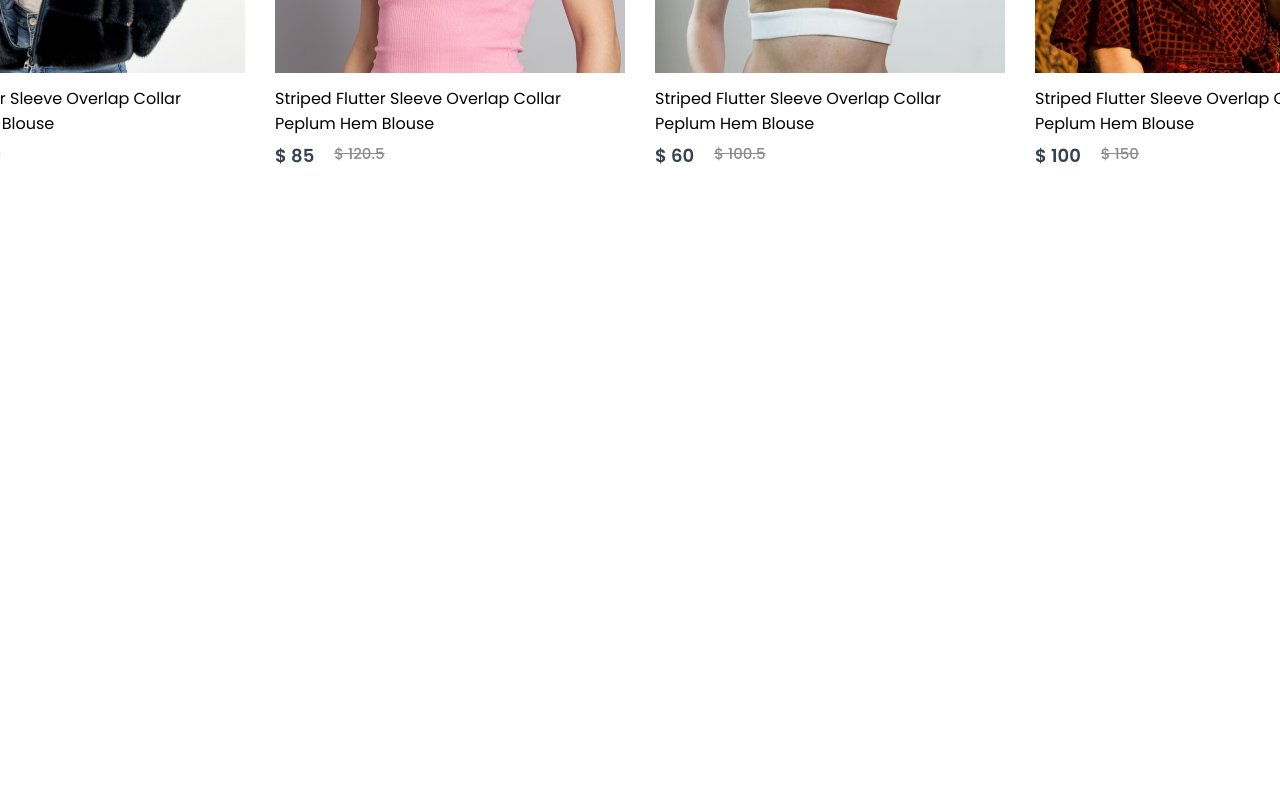
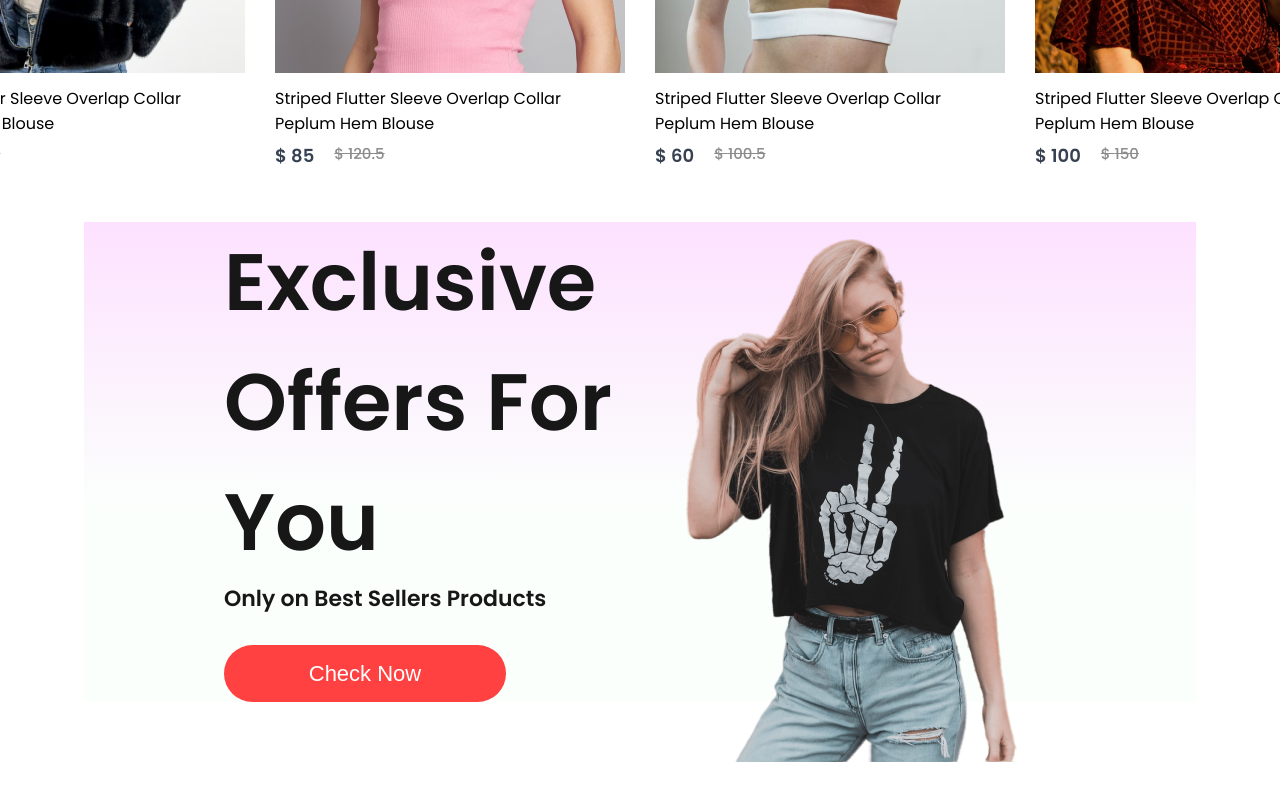
Before and after one commit to Deepeshgiri/MERN-Ecommerce-, a React (Vite) app: page / in a window 1280 px wide. Shown: the part 1395-2195 px from the top of the page. Before the commit the page ends 1564 px from the top, so only its background shows below. Built offline with nearby package versions, Linux system fonts and the light colour scheme.

Commit message:
Exclusive Offer Banner Section is Created

```diff
--- /dev/null
+++ b/src/Components/Offers/Offers.css
@@ -0,0 +1,47 @@
+.offers{
+    width: 65%;
+    height: 60vh;
+    margin: auto;
+    display: flex;
+    padding: 0px 140px;
+    margin-bottom: 150px;
+    background: linear-gradient(180deg , #fde1ff 0%,#e1ffea22 60%);
+
+}
+.offers-left{
+    flex: 1;
+    display: flex;
+    flex-direction: column;
+    justify-content: center;
+}
+.offers-left h1{
+    color: #171717;
+    font-size: 80px;
+    font-weight: 600;
+
+}
+.offers-left p{
+    font-size: 22px;
+    font-weight: 600;
+    color: #171717;
+
+}
+.offers-left button{
+    width: 282px;
+    height: 70px;
+    border-radius: 45px;
+    background: #ff4141;
+    color: white;
+    font-size: 22px;
+    font-weight: 500;
+    margin-top: 30px;
+    cursor: pointer;
+    border: none;
+}
+.offers-right{
+    flex: 1;
+    display: flex;
+    align-items: center;
+    justify-content: flex-end;
+    padding-top: 52px;
+}
--- /dev/null
+++ b/src/Components/Offers/Offers.jsx
@@ -0,0 +1,21 @@
+import React from 'react'
+import './Offers.css'
+import exclusive_image from '../Assets/exclusive_image.png'
+export const Offers = () => {
+  return (
+    <div className="offers">
+      <div className="offers-left">
+<h1>Exclusive</h1>
+<h1>Offers For You</h1>
+<p>Only on Best Sellers Products</p>
+<button>Check Now</button>
+
+      </div>
+      <div className="offers-right">
+<img src={exclusive_image} alt="" />
+
+      </div>
+    </div>
+  )
+}
+ export default Offers ;
--- a/src/Components/Popular/Popular.css
+++ b/src/Components/Popular/Popular.css
@@ -3,7 +3,7 @@
     flex-direction: column;
     align-items: center;
     gap: 10px;
-    height: p0vh;
+    height: 90vh;
 }
 .popular h1{
     color: #171717;
--- a/src/Pages/Shop.jsx
+++ b/src/Pages/Shop.jsx
@@ -1,12 +1,14 @@
 import React from "react";
 import Hero from '../Components/Hero/Hero'
 import Popular from "../Components/Popular/Popular";
+import Offers from "../Components/Offers/Offers";
 
 export const Shop = () => {
   return (
     <div>
       <Hero/>
       <Popular/>
+      <Offers/>
     </div>
   );
 };
```
